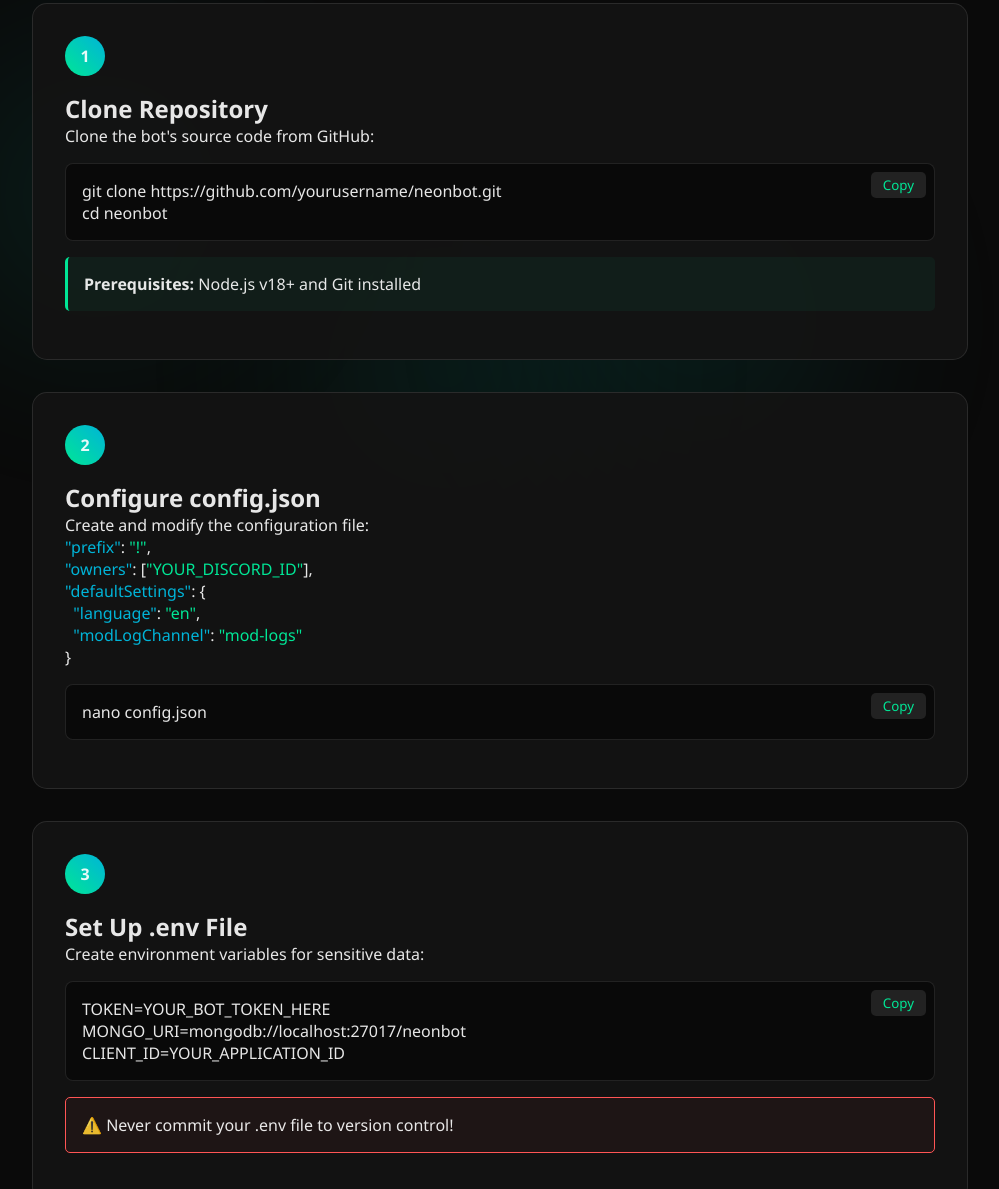
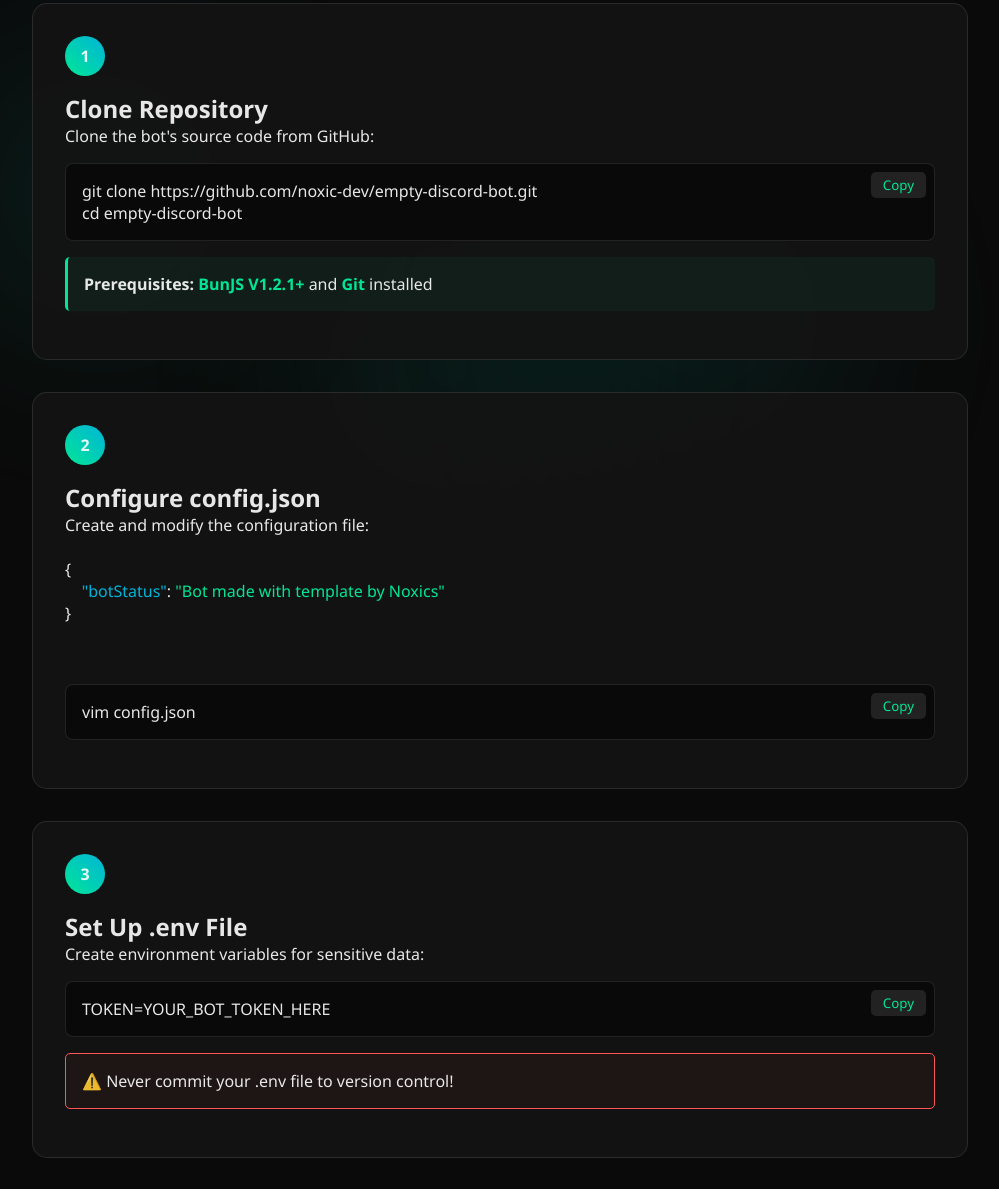
Before and after one commit to noxic-dev/EDB-GithubPages, a plain HTML site: page installation/index.html in a window 1280 px wide. Shown: the part 263-1452 px from the top of the page, without its empty margins (140-1139 px from the left). Drawn offline with Linux system fonts and the light colour scheme.

Commit message:
Update index.html

```diff
--- a/installation/index.html
+++ b/installation/index.html
@@ -154,7 +154,17 @@
             background: var(--neon-green);
             color: black;
         }
+    .neon-link {
+        color: #00e696; /* Neon green */
+        text-decoration: none; /* Remove underline */
+        font-weight: bold;
+        transition: color 0.3s ease, text-shadow 0.3s ease;
+    }
 
+    .neon-link:hover {
+        color: #00b4d8; /* Neon blue on hover */
+        text-shadow: 0 0 10px #00b4d8, 0 0 20px #00e696; /* Glowing effect */
+    }
         /* Configuration Highlighting */
         .config-key { color: var(--neon-cyan); }
         .config-value { color: var(--neon-green); }
@@ -225,10 +235,11 @@
             <p>Clone the bot's source code from GitHub:</p>
             <div class="code-block">
                 <button class="copy-btn">Copy</button>
-                <code>git clone https://github.com/yourusername/neonbot.git<br>cd neonbot</code>
+                <code>git clone https://github.com/noxic-dev/empty-discord-bot.git<br>cd empty-discord-bot</code>
             </div>
             <div class="note">
-                <strong>Prerequisites:</strong> Node.js v18+ and Git installed
+<strong>Prerequisites:</strong>
+<a href="https://bun.sh/" target="_blank" class="neon-link">BunJS V1.2.1+</a> and <a href="https://git-scm.com/downloads" target="_blank" class="neon-link">Git</a> installed
             </div>
         </div>
 
@@ -236,17 +247,18 @@
             <div class="step-number">2</div>
             <h2 class="step-title">Configure config.json</h2>
             <p>Create and modify the configuration file:</p>
-            <div class="file-structure">
-                <span class="config-key">"prefix"</span>: <span class="config-value">"!"</span>,<br>
-                <span class="config-key">"owners"</span>: [<span class="config-value">"YOUR_DISCORD_ID"</span>],<br>
-                <span class="config-key">"defaultSettings"</span>: {<br>
-                &nbsp;&nbsp;<span class="config-key">"language"</span>: <span class="config-value">"en"</span>,<br>
-                &nbsp;&nbsp;<span class="config-key">"modLogChannel"</span>: <span class="config-value">"mod-logs"</span><br>
-                }
-            </div>
+<div class="file-structure">
+    <pre>
+        <code>
+<span class="bracket">{</span>
+    <span class="config-key">"botStatus"</span>: <span class="config-value">"Bot made with template by Noxics"</span>
+<span class="bracket">}</span>
+        </code>
+    </pre>
+</div>
             <div class="code-block">
                 <button class="copy-btn">Copy</button>
-                <code>nano config.json</code>
+                <code>vim config.json</code>
             </div>
         </div>
 
@@ -256,7 +268,7 @@
             <p>Create environment variables for sensitive data:</p>
             <div class="code-block">
                 <button class="copy-btn">Copy</button>
-                <code>TOKEN=YOUR_BOT_TOKEN_HERE<br>MONGO_URI=mongodb://localhost:27017/neonbot<br>CLIENT_ID=YOUR_APPLICATION_ID</code>
+                <code>TOKEN=YOUR_BOT_TOKEN_HERE</code>
             </div>
             <div class="warning">
                 ⚠️ Never commit your .env file to version control!
@@ -269,12 +281,12 @@
             <p>Install dependencies and start the bot:</p>
             <div class="code-block">
                 <button class="copy-btn">Copy</button>
-                <code>npm install<br>npm start</code>
+                <code>bun install<br>bun dev</code>
             </div>
             <p>Expected successful output:</p>
             <div class="code-block">
                 <code>
-Thank you for using Noxic's Discord bot preset! https://github.com/noxic-dev/empty-discord-bot/ <br> </br>
+Thank you for using Noxic's Discord bot preset! https://github.com/....<br>
 To disable this message, edit the showIntro option in config.json.
 </code>
             </div>
@@ -290,7 +302,7 @@ To disable this message, edit the showIntro option in config.json.
             </div>
             <p>Test basic commands:</p>
             <div class="code-block">
-                <code>!ping → 🏓 Latency: 120ms<br>!help → Shows command list<br>!stats → Displays bot statistics</code>
+                <code>!ping → 🏓 Latency: 120ms<br>/ping → 🏓 Latency: 120ms</code>
             </div>
         </div>
     </div>
```
